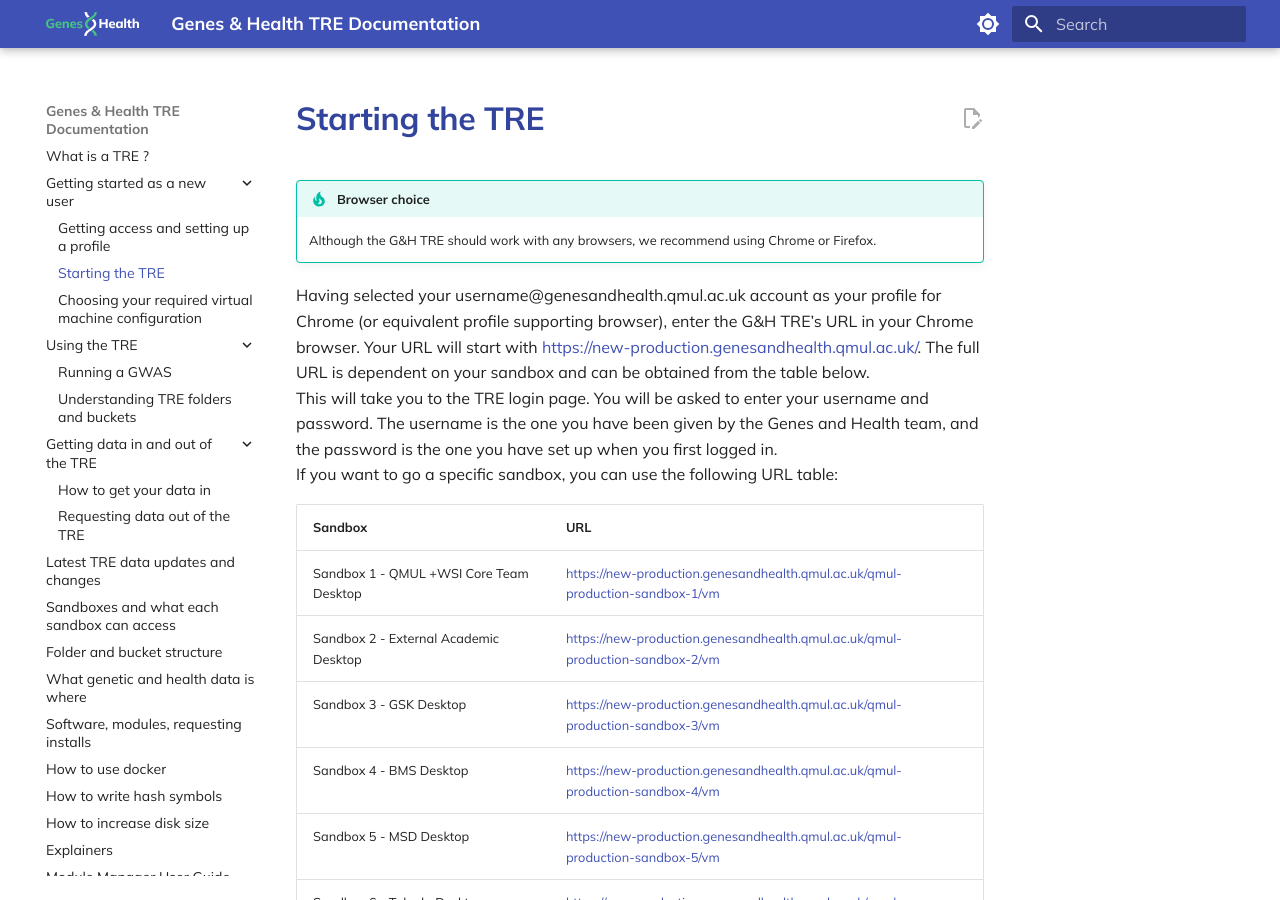
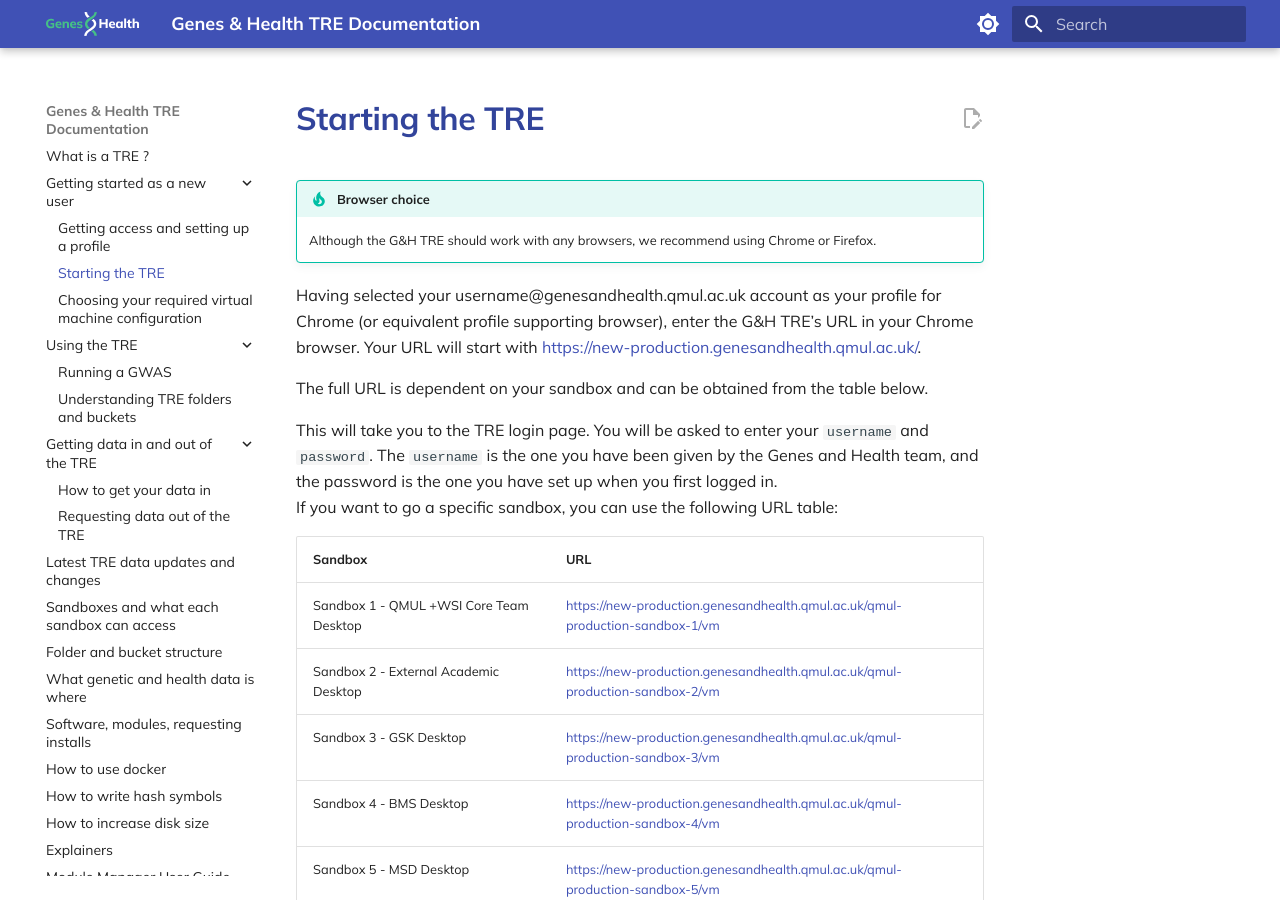
Before and after one commit to genes-and-health/TRE-documentation-v3, an MkDocs documentation site: the page built from docs/getting-started-as-a-new-user/starting-the-tre.md, in a window 1280 px wide and 900 px high. Built offline with MkDocs 1.6.1 and Material for MkDocs 9.7.7, drawn with Linux system fonts in a browser that asks for light colours; comment, search, counter and statistics services are not loaded.

```diff
--- a/docs/getting-started-as-a-new-user/starting-the-tre.md
+++ b/docs/getting-started-as-a-new-user/starting-the-tre.md
@@ -3,8 +3,11 @@
 !!! tip "Browser choice"
     Although the G&H TRE should work with any browsers, we recommend using Chrome or Firefox.
 
-Having selected your username@genesandhealth.qmul.ac.uk account as your profile for Chrome (or equivalent profile supporting browser), enter the G&H TRE’s URL in your Chrome browser. Your URL will start with [https://new-production.genesandhealth.qmul.ac.uk/](https://new-production.genesandhealth.qmul.ac.uk/). The full URL is dependent on your sandbox and can be obtained from the table below.
-This will take you to the TRE login page. You will be asked to enter your username and password. The username is the one you have been given by the Genes and Health team, and the password is the one you have set up when you first logged in.
+Having selected your username@genesandhealth.qmul.ac.uk account as your profile for Chrome (or equivalent profile supporting browser), enter the G&H TRE’s URL in your Chrome browser. Your URL will start with [https://new-production.genesandhealth.qmul.ac.uk/](https://new-production.genesandhealth.qmul.ac.uk/).
+
+The full URL is dependent on your sandbox and can be obtained from the table below.
+
+This will take you to the TRE login page. You will be asked to enter your `username` and `password`. The `username` is the one you have been given by the Genes and Health team, and the password is the one you have set up when you first logged in.
 If you want to go a specific sandbox, you can use the following URL table:
 
 | Sandbox | URL |
```
